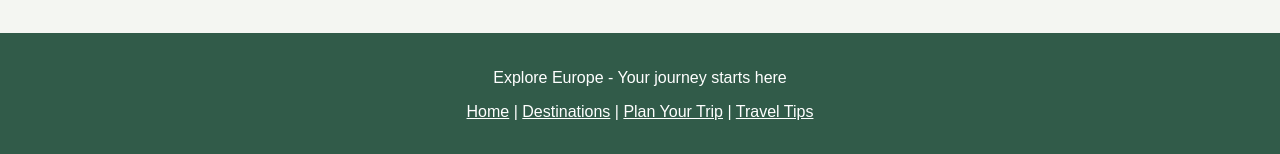
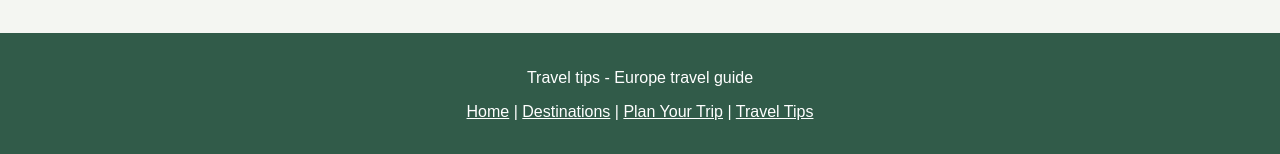
Before and after one commit to kevin777C/CS4012-Project, a plain HTML site: page tips.html in a window 1280 px wide. Shown: the part 2048-2202 px from the top of the page. Drawn offline with Linux system fonts and the light colour scheme.

Commit message:
Update tips.html

```diff
--- a/tips.html
+++ b/tips.html
@@ -116,7 +116,7 @@
 
   <!-- Footer -->
   <footer>
-    <p>Explore Europe - Your journey starts here</p>
+    <p>Travel tips - Europe travel guide</p>
     <p>
       <a href="index.html">Home</a> |
       <a href="destinations.html">Destinations</a> |
```
